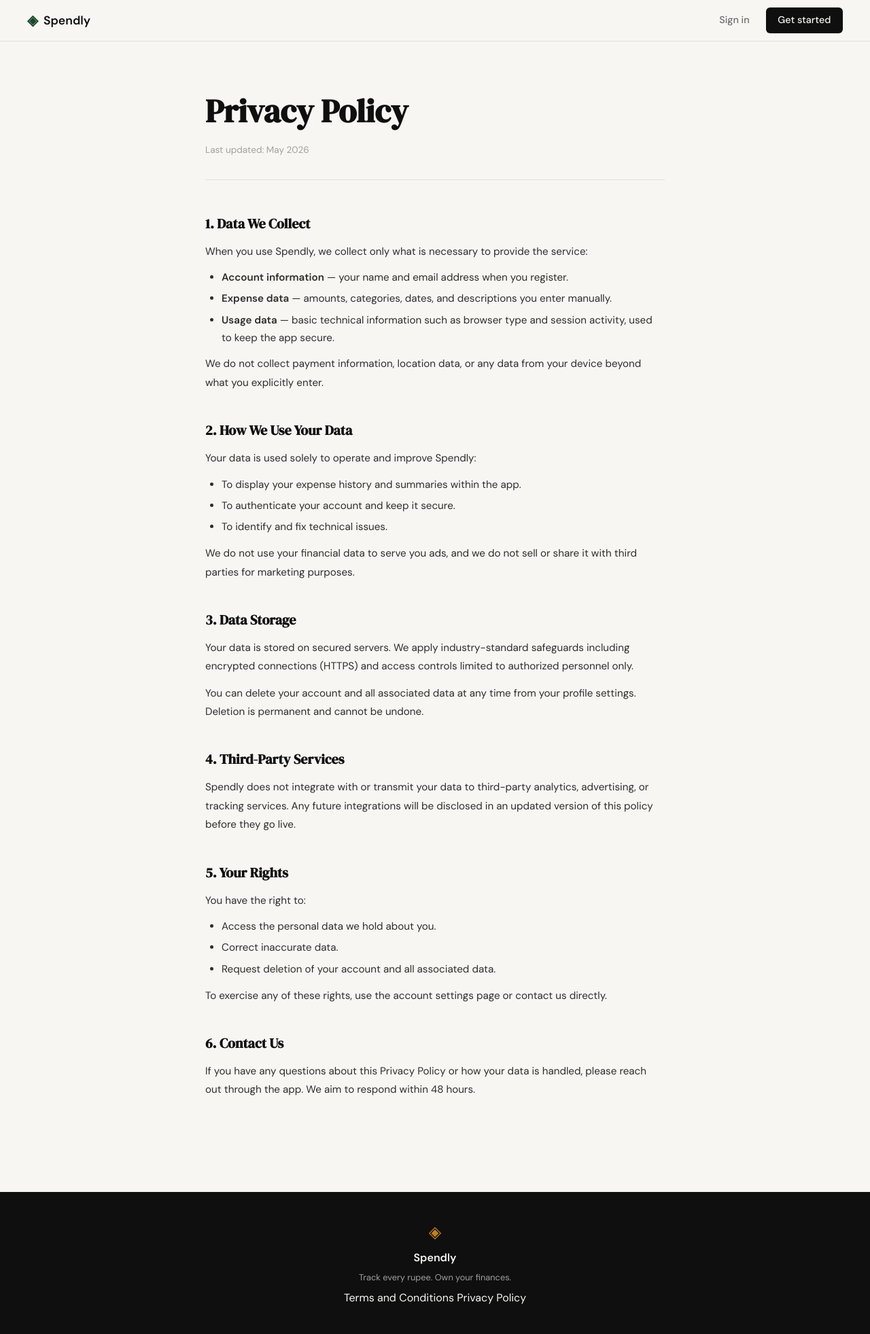
After one commit to manasX20/spendly, a Flask app: page /privacy in a window 1280 px wide. The commit adds this page. Shown: the whole page at 68% size. Run offline with Flask 3, Linux system fonts and the light colour scheme.

Commit message:
landing: add privacy policy page and route

```diff
--- a/app.py
+++ b/app.py
@@ -31,6 +31,11 @@ def terms():
     return render_template("terms.html")
 
 
+@app.route("/privacy")
+def privacy():
+    return render_template("privacy.html")
+
+
 @app.route("/logout")
 def logout():
     return "Logout — coming in Step 3"
--- a/static/css/style.css
+++ b/static/css/style.css
@@ -508,6 +508,62 @@ a { color: inherit; text-decoration: none; }
 }
 
 /* ------------------------------------------------------------------ */
+/* Legal pages (Terms, Privacy)                                        */
+/* ------------------------------------------------------------------ */
+
+.legal-page {
+    padding: 4rem 2rem 6rem;
+    max-width: 740px;
+    margin: 0 auto;
+}
+
+.legal-title {
+    font-family: var(--font-display);
+    font-size: clamp(2rem, 4vw, 3rem);
+    color: var(--ink);
+    margin-bottom: 0.5rem;
+}
+
+.legal-meta {
+    font-size: 0.85rem;
+    color: var(--ink-faint);
+    margin-bottom: 3rem;
+    padding-bottom: 2rem;
+    border-bottom: 1px solid var(--border);
+}
+
+.legal-section {
+    margin-bottom: 2.5rem;
+}
+
+.legal-section h2 {
+    font-family: var(--font-display);
+    font-size: 1.25rem;
+    color: var(--ink);
+    margin-bottom: 0.75rem;
+}
+
+.legal-section p {
+    font-size: 0.95rem;
+    color: var(--ink-soft);
+    line-height: 1.8;
+    margin-bottom: 0.75rem;
+}
+
+.legal-section ul {
+    margin: 0.5rem 0 0.75rem 1.5rem;
+    display: flex;
+    flex-direction: column;
+    gap: 0.35rem;
+}
+
+.legal-section ul li {
+    font-size: 0.95rem;
+    color: var(--ink-soft);
+    line-height: 1.7;
+}
+
+/* ------------------------------------------------------------------ */
 /* Responsive                                                          */
 /* ------------------------------------------------------------------ */
 
--- a/templates/base.html
+++ b/templates/base.html
@@ -36,7 +36,7 @@
             <p class="footer-copy">Track every rupee. Own your finances.</p>
             <div class="footer-links">
                 <a href="{{ url_for('terms') }}">Terms and Conditions</a>
-                <a href="#">Privacy Policy</a>
+                <a href="{{ url_for('privacy') }}">Privacy Policy</a>
             </div>
         </div>
     </footer>
--- /dev/null
+++ b/templates/privacy.html
@@ -0,0 +1,63 @@
+{% extends "base.html" %}
+
+{% block title %}Privacy Policy — Spendly{% endblock %}
+
+{% block content %}
+
+<section class="legal-page">
+    <div class="legal-inner">
+        <h1 class="legal-title">Privacy Policy</h1>
+        <p class="legal-meta">Last updated: May 2026</p>
+
+        <div class="legal-section">
+            <h2>1. Data We Collect</h2>
+            <p>When you use Spendly, we collect only what is necessary to provide the service:</p>
+            <ul>
+                <li><strong>Account information</strong> — your name and email address when you register.</li>
+                <li><strong>Expense data</strong> — amounts, categories, dates, and descriptions you enter manually.</li>
+                <li><strong>Usage data</strong> — basic technical information such as browser type and session activity, used to keep the app secure.</li>
+            </ul>
+            <p>We do not collect payment information, location data, or any data from your device beyond what you explicitly enter.</p>
+        </div>
+
+        <div class="legal-section">
+            <h2>2. How We Use Your Data</h2>
+            <p>Your data is used solely to operate and improve Spendly:</p>
+            <ul>
+                <li>To display your expense history and summaries within the app.</li>
+                <li>To authenticate your account and keep it secure.</li>
+                <li>To identify and fix technical issues.</li>
+            </ul>
+            <p>We do not use your financial data to serve you ads, and we do not sell or share it with third parties for marketing purposes.</p>
+        </div>
+
+        <div class="legal-section">
+            <h2>3. Data Storage</h2>
+            <p>Your data is stored on secured servers. We apply industry-standard safeguards including encrypted connections (HTTPS) and access controls limited to authorized personnel only.</p>
+            <p>You can delete your account and all associated data at any time from your profile settings. Deletion is permanent and cannot be undone.</p>
+        </div>
+
+        <div class="legal-section">
+            <h2>4. Third-Party Services</h2>
+            <p>Spendly does not integrate with or transmit your data to third-party analytics, advertising, or tracking services. Any future integrations will be disclosed in an updated version of this policy before they go live.</p>
+        </div>
+
+        <div class="legal-section">
+            <h2>5. Your Rights</h2>
+            <p>You have the right to:</p>
+            <ul>
+                <li>Access the personal data we hold about you.</li>
+                <li>Correct inaccurate data.</li>
+                <li>Request deletion of your account and all associated data.</li>
+            </ul>
+            <p>To exercise any of these rights, use the account settings page or contact us directly.</p>
+        </div>
+
+        <div class="legal-section">
+            <h2>6. Contact Us</h2>
+            <p>If you have any questions about this Privacy Policy or how your data is handled, please reach out through the app. We aim to respond within 48 hours.</p>
+        </div>
+    </div>
+</section>
+
+{% endblock %}
```
